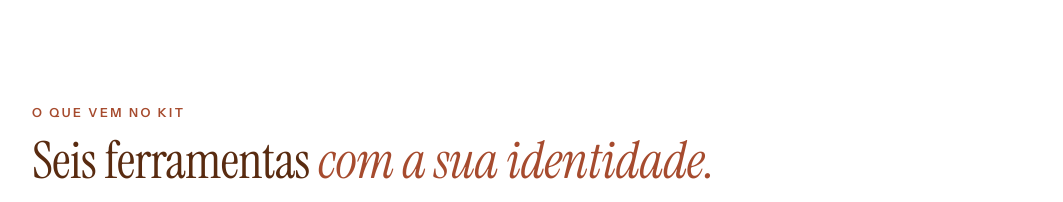
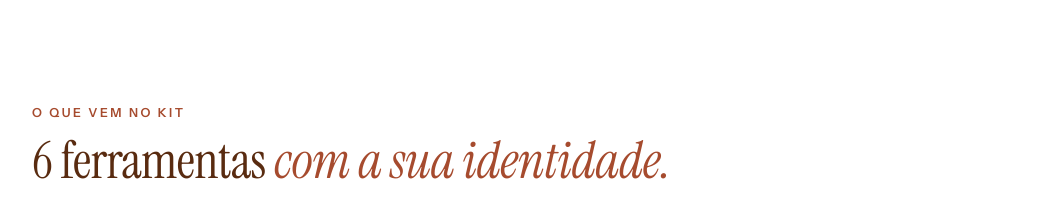
Before and after one commit to psidaianarcamara/Guia-institucional_DC, a plain HTML site: page kit/index.html in a window 1280 px wide. Shown: the part 1000-1202 px from the top of the page, without its empty margins (108-1171 px from the left). Drawn offline with Linux system fonts and the light colour scheme.

Commit message:
Número 6 e 'pelo preço de uma' na página do kit
Co-Authored-By: Claude Opus 5.5 <noreply@anthropic.com>
Claude-Session: https://claude.ai/code/session_01GXNY3NoL2TUT6f7TxEEty5

```diff
--- a/kit/index.html
+++ b/kit/index.html
@@ -6,7 +6,7 @@
 <title>Kit Consultório do Zero | Daiana Câmara</title>
 <meta name="description" content="Apresentação, contrato com aceite pelo WhatsApp, calculadora de valor, exercícios de TCC, monitor de evolução e documentos psicológicos, com a sua identidade visual.">
 <meta property="og:title" content="Kit Consultório do Zero">
-<meta property="og:description" content="Seis ferramentas para o consultório de quem está começando, com o seu logo, as suas cores e a sua foto.">
+<meta property="og:description" content="6 ferramentas para o consultório de quem está começando, com o seu logo, as suas cores e a sua foto.">
 <meta property="og:image" content="assets/ident.jpg">
 <link rel="preconnect" href="https://fonts.googleapis.com">
 <link rel="preconnect" href="https://fonts.gstatic.com" crossorigin>
@@ -155,7 +155,7 @@ footer{border-top:1px solid var(--areia);padding-block:28px;font-size:.88rem;col
 
 <section id="kit"><div class="wrap">
   <div class="rot">O que vem no kit</div>
-  <h2>Seis ferramentas <em>com a sua identidade.</em></h2>
+  <h2>6 ferramentas <em>com a sua identidade.</em></h2>
   <p class="estreito">Arquivos que abrem no navegador, sem instalar nada e sem mensalidade. Cada um sai com o seu logo, as suas cores, a sua foto e os seus textos.</p>
 
   <div class="lista">
@@ -190,13 +190,13 @@ footer{border-top:1px solid var(--areia);padding-block:28px;font-size:.88rem;col
         <div class="ex">Os registros são do próprio caso: não são testes psicológicos e não fazem diagnóstico.</div></div>
     </div>
     <div class="ferr">
-      <div class="img vid"><video src="assets/v_documentos.mp4" poster="assets/v_documentos.jpg" muted autoplay loop playsinline preload="metadata" aria-label="As seis modalidades de documentos psicológicos"></video></div>
+      <div class="img vid"><video src="assets/v_documentos.mp4" poster="assets/v_documentos.jpg" muted autoplay loop playsinline preload="metadata" aria-label="As 6 modalidades de documentos psicológicos"></video></div>
       <div><div class="num">06</div><h3>Documentos psicológicos</h3>
-        <p>As seis modalidades da Resolução do Conselho Federal de Psicologia (CFP) nº 06/2019 em um só arquivo: declaração, atestado, relatório psicológico, relatório multiprofissional, laudo e parecer. Você escolhe o tipo, e os campos seguem a estrutura que a resolução define para cada um, com nota de sigilo e capa que protege os dados da pessoa atendida.</p>
+        <p>As 6 modalidades da Resolução do Conselho Federal de Psicologia (CFP) nº 06/2019 em um só arquivo: declaração, atestado, relatório psicológico, relatório multiprofissional, laudo e parecer. Você escolhe o tipo, e os campos seguem a estrutura que a resolução define para cada um, com nota de sigilo e capa que protege os dados da pessoa atendida.</p>
         <div class="ex">Exemplo: a paciente pede um documento para o reembolso do plano. Você escolhe declaração, preenche a finalidade e as datas das sessões e salva em PDF.</div></div>
     </div>
   </div>
-  <p style="margin-top:40px">E mais: <b>guia de uso em PDF</b>, com o passo a passo das seis ferramentas.</p>
+  <p style="margin-top:40px">E mais: <b>guia de uso em PDF</b>, com o passo a passo das 6 ferramentas.</p>
 </div></section>
 
 <section><div class="wrap">
@@ -263,7 +263,7 @@ footer{border-top:1px solid var(--areia);padding-block:28px;font-size:.88rem;col
 
 <section id="oferta"><div class="wrap estreito final">
   <div class="rot">Kit Consultório do Zero</div>
-  <h2>Seis ferramentas, <em>um pagamento.</em></h2>
+  <h2>6 ferramentas <em>pelo preço de uma.</em></h2>
   <p>Apresentação, contrato, calculadora, exercícios de TCC, monitor de evolução, documentos psicológicos e o guia de uso.</p>
   <div class="preco"><b class="js-preco">R$ 67</b><span class="js-preco-nota">valor de lançamento até 20/11. Depois, <s>R$ 97</s>.</span></div>
   <div class="contagem js-contagem" hidden>O valor de lançamento termina em <b class="js-falta"></b>.</div>
```
